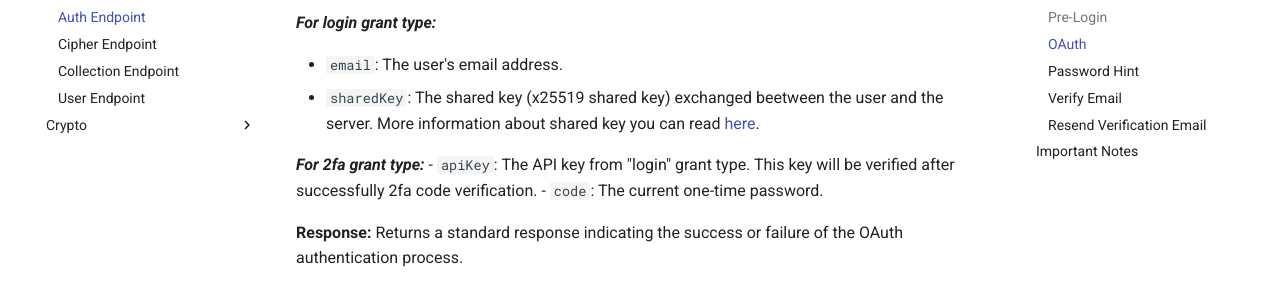
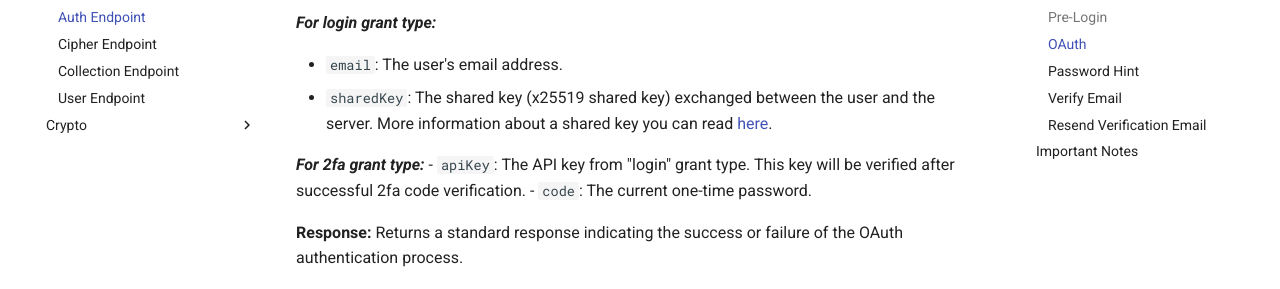
Before and after one commit to LibrePass/LibrePass-Docs, an MkDocs documentation site: the page built from docs/api/auth.md, in a window 1280 px wide and 900 px high, scrolled down 1845 px. Shown: the part 172-461 px from the top of the window. Built offline with MkDocs 1.6.1 and Material for MkDocs 9.7.7, drawn with Linux system fonts in a browser that asks for light colours.

Commit message:
Fix typos and grammar errors

```diff
--- a/docs/api/auth.md
+++ b/docs/api/auth.md
@@ -81,10 +81,10 @@ The `Auth` endpoint is designed to handle user authentication-related actions fo
 ***For login grant type:***
 
 - `email`: The user's email address.
-- `sharedKey`: The shared key (x25519 shared key) exchanged beetween the user and the server. More information about shared key you can read [here](../crypto/cryptography.md#user-authentication).
+- `sharedKey`: The shared key (x25519 shared key) exchanged between the user and the server. More information about a shared key you can read [here](../crypto/cryptography.md#user-authentication).
 
 ***For 2fa grant type:***
-- `apiKey`: The API key from "login" grant type. This key will be verified after successfully 2fa code verification.
+- `apiKey`: The API key from "login" grant type. This key will be verified after successful 2fa code verification.
 - `code`: The current one-time password.
 
 **Response:** Returns a standard response indicating the success or failure of the OAuth authentication process.
```
Also changed, not shown: docs/crypto/cryptography.md (+1 -1 lines).
